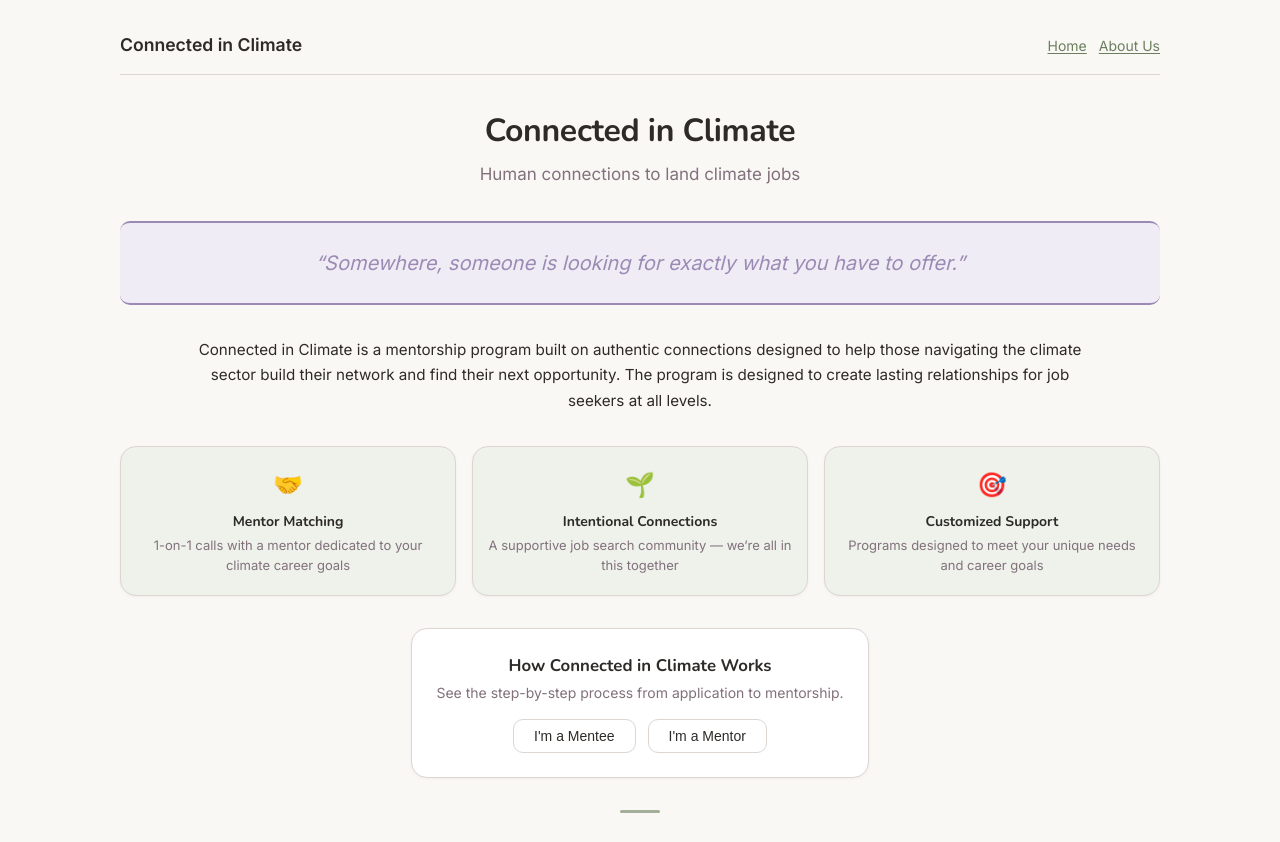
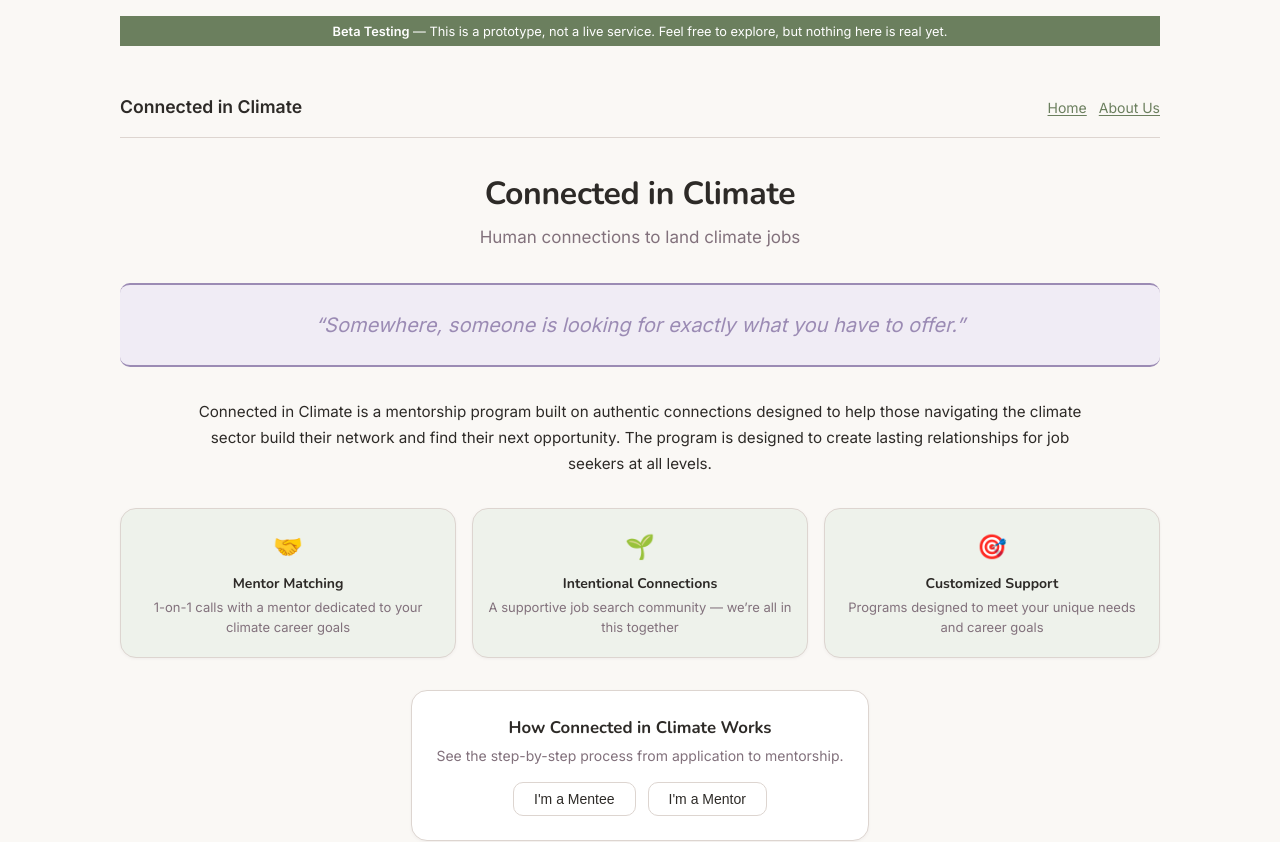
Before and after one commit to krzheng3150/connected-in-climate, a React (Vite) app in the folder client/: page / in a window 1280 px wide. Shown: the top 842 px of the page. Built offline with nearby package versions, Linux system fonts and the light colour scheme; no server answers.

Commit message:
Add site-wide beta testing banner when auth is disabled
Shows a small banner above the nav bar clarifying this is a prototype.
Only renders when AUTH_ENABLED is false; disappears in production.

Co-Authored-By: Claude Opus 4.6 <noreply@anthropic.com>

```diff
--- a/client/src/components/NavBar.jsx
+++ b/client/src/components/NavBar.jsx
@@ -19,6 +19,12 @@ export default function NavBar() {
   }
 
   return (
+    <>
+    {!AUTH_ENABLED && (
+      <div className="beta-banner">
+        <strong>Beta Testing</strong> — This is a prototype, not a live service. Feel free to explore, but nothing here is real yet.
+      </div>
+    )}
     <header className="page-header">
       <span className="nav-brand">Connected in Climate</span>
       <div className="user-info">
@@ -36,5 +42,6 @@ export default function NavBar() {
         )}
       </div>
     </header>
+    </>
   )
 }
--- a/client/src/index.css
+++ b/client/src/index.css
@@ -85,6 +85,14 @@ h1, h2, h3, h4, h5, h6 {
   gap: 2rem;
 }
 
+.beta-banner {
+  background: var(--accent, #2563eb);
+  color: #fff;
+  text-align: center;
+  padding: 0.35rem 1rem;
+  font-size: 0.8rem;
+}
+
 .nav-brand {
   font-weight: 700;
   font-size: 1.1rem;
```
